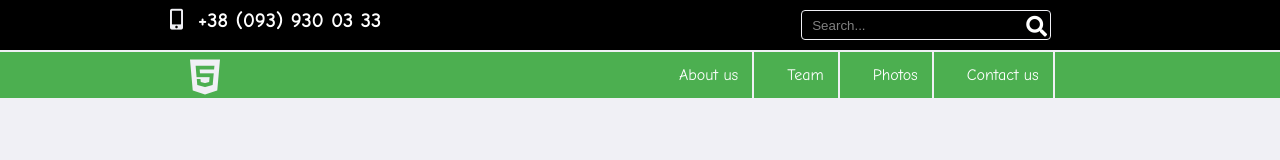
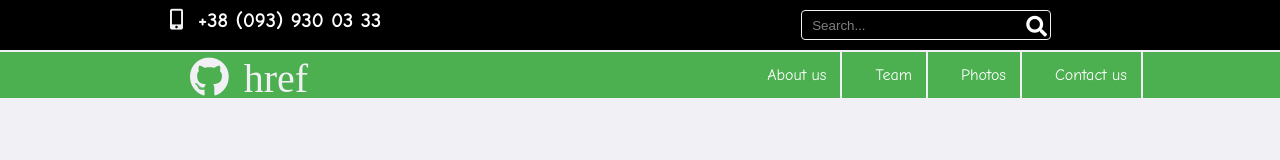
Before and after one commit to vlvbr/macketcourse, a plain HTML site: page index.html in a window 1280 px wide. Drawn offline with Linux system fonts and the light colour scheme.

Commit message:
add github icon

```diff
--- a/index.html
+++ b/index.html
@@ -19,7 +19,7 @@
 </header>
 <header class="header1">
     <div class="container1">
-        <i class="fab fa-html5"></i>
+        <i class="fab fa-github"><a href=""></a>href </i>
         <ul>
             <li class="list"><a href="javascript:void(0);" class="hrefs">About us</a></li>
             <li class="list"><a href="javascript:void(0);" class="hrefs">Team</a></li>
--- a/static/css/main.css
+++ b/static/css/main.css
@@ -67,7 +67,7 @@ a:hover{
     border-style: solid;
 
 }
-.fa-html5{
+.fa-github{
     color: #f0f0f5;
     font-size: 2.5em;
     padding-left: 190px;
```
